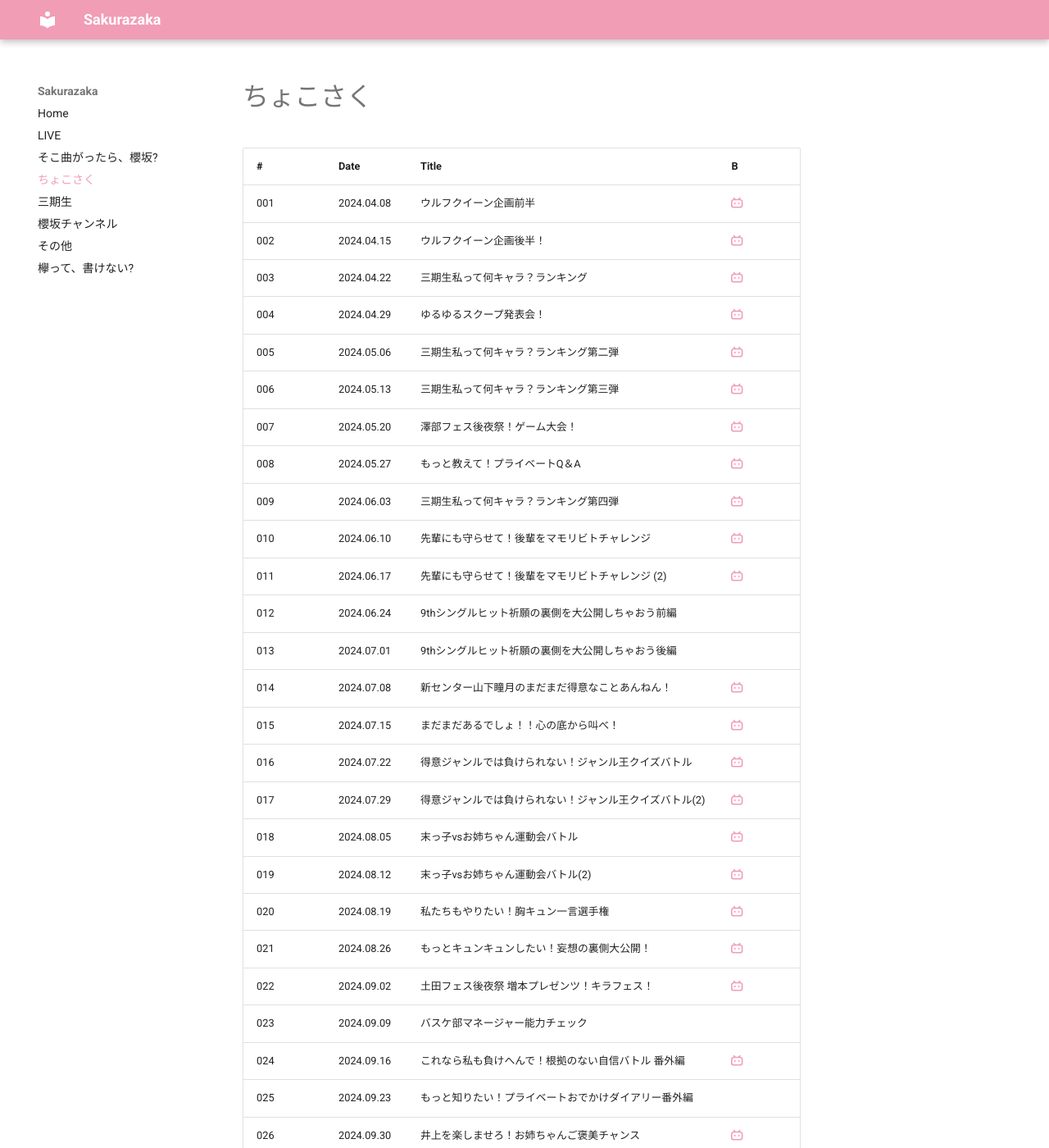
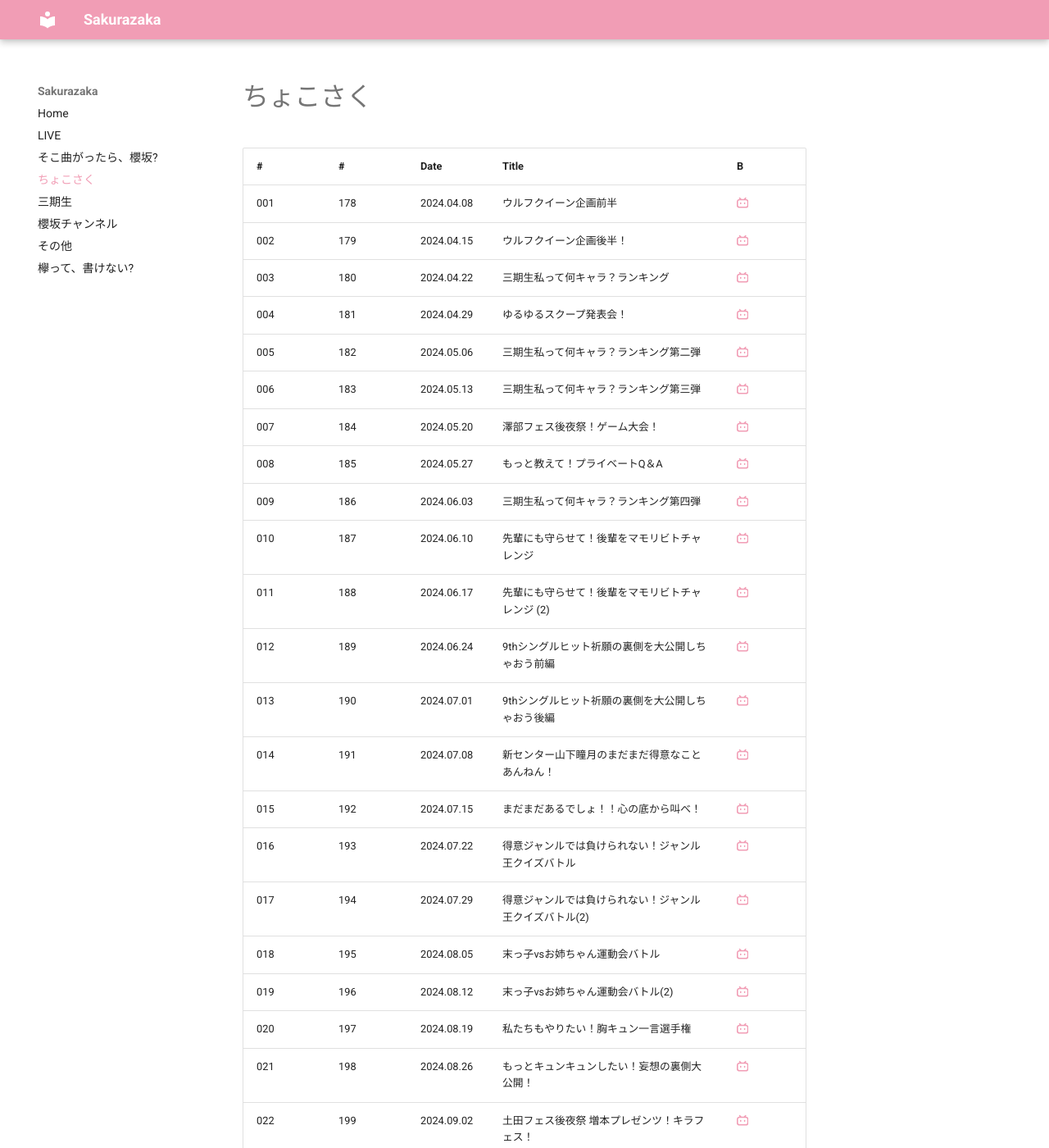
Before and after one commit to aki-192/sakura, an MkDocs documentation site: the page built from docs/chokosaku.md, in a window 1280 px wide and 1400 px high. Shown: the whole window at 82% size. Built offline with MkDocs 1.6.1 and Material for MkDocs 9.7.7, drawn with Linux system fonts in a browser that asks for light colours.

Commit message:
Update chokosaku.md

```diff
--- a/docs/chokosaku.md
+++ b/docs/chokosaku.md
@@ -4,31 +4,31 @@ title: ちょこさく
 
 # ちょこさく
 
-| #   | Date | Title | B |
-| --- | --- | --- | --- |
-| 001 | 2024.04.08 | ウルフクイーン企画前半 | [:simple-bilibili:](https://www.bilibili.com/video/BV18A4m1F72N?p=2) |
-| 002 | 2024.04.15 | ウルフクイーン企画後半！ | [:simple-bilibili:](https://www.bilibili.com/video/BV1sm421x79M?p=2) |
-| 003 | 2024.04.22 | 三期生私って何キャラ？ランキング | [:simple-bilibili:](https://www.bilibili.com/video/BV1gt421A7Mz?p=2) |
-| 004 | 2024.04.29 | ゆるゆるスクープ発表会！ | [:simple-bilibili:](https://www.bilibili.com/video/BV1nf421S7F4/) |
-| 005 | 2024.05.06 | 三期生私って何キャラ？ランキング第二弾 | [:simple-bilibili:](https://www.bilibili.com/video/BV1Mm421u7sN/) |
-| 006 | 2024.05.13 | 三期生私って何キャラ？ランキング第三弾 | [:simple-bilibili:](https://www.bilibili.com/video/BV1dm421u7kc/) |
-| 007 | 2024.05.20 | 澤部フェス後夜祭！ゲーム大会！ | [:simple-bilibili:](https://www.bilibili.com/video/BV19142117Rx/) |
-| 008 | 2024.05.27 | もっと教えて！プライベートQ＆A | [:simple-bilibili:](https://www.bilibili.com/video/BV1rs421g7ud/) |
-| 009 | 2024.06.03 | 三期生私って何キャラ？ランキング第四弾 | [:simple-bilibili:](https://www.bilibili.com/video/BV1mr421c7bh/) |
-| 010 | 2024.06.10 | 先輩にも守らせて！後輩をマモリビトチャレンジ | [:simple-bilibili:](https://www.bilibili.com/video/BV1Cw4m1v7sD/) |
-| 011 | 2024.06.17 | 先輩にも守らせて！後輩をマモリビトチャレンジ (2) | [:simple-bilibili:](https://www.bilibili.com/video/BV1Tf421Q75Q/) |
-| 012 | 2024.06.24 | 9thシングルヒット祈願の裏側を大公開しちゃおう前編 | |
-| 013 | 2024.07.01 | 9thシングルヒット祈願の裏側を大公開しちゃおう後編 | |
-| 014 | 2024.07.08 | 新センター山下瞳月のまだまだ得意なことあんねん！ | [:simple-bilibili:](https://www.bilibili.com/video/BV1Ky411q7gs/) |
-| 015 | 2024.07.15 | まだまだあるでしょ！！心の底から叫べ！ | [:simple-bilibili:](https://www.bilibili.com/video/BV19T421k7pT/) |
-| 016 | 2024.07.22 | 得意ジャンルでは負けられない！ジャンル王クイズバトル | [:simple-bilibili:](https://www.bilibili.com/video/BV1ux4y1s7fJ/) |
-| 017 | 2024.07.29 | 得意ジャンルでは負けられない！ジャンル王クイズバトル(2) | [:simple-bilibili:](https://www.bilibili.com/video/BV1mw4m1k7hz/) |
-| 018 | 2024.08.05 | 末っ子vsお姉ちゃん運動会バトル | [:simple-bilibili:](https://www.bilibili.com/video/BV12hayeVERh/) |
-| 019 | 2024.08.12 | 末っ子vsお姉ちゃん運動会バトル(2) | [:simple-bilibili:](https://www.bilibili.com/video/BV1hLnfe8E49/) |
-| 020 | 2024.08.19 | 私たちもやりたい！胸キュン一言選手権 | [:simple-bilibili:](https://www.bilibili.com/video/BV1LMpzenEJP/) |
-| 021 | 2024.08.26 | もっとキュンキュンしたい！妄想の裏側大公開！ | [:simple-bilibili:](https://www.bilibili.com/video/BV1NptFeKEgi/) |
-| 022 | 2024.09.02 | 土田フェス後夜祭 増本プレゼンツ！キラフェス！ | [:simple-bilibili:](https://www.bilibili.com/video/BV13Q1oYeEWz/) |
-| 023 | 2024.09.09 | バスケ部マネージャー能力チェック | |
-| 024 | 2024.09.16 | これなら私も負けへんで！根拠のない自信バトル 番外編 | [:simple-bilibili:](https://www.bilibili.com/video/BV1WVsaeDEo1?p=2) |
-| 025 | 2024.09.23 | もっと知りたい！プライベートおでかけダイアリー番外編 | |
-| 026 | 2024.09.30 | 井上を楽しませろ！お姉ちゃんご褒美チャンス | [:simple-bilibili:](https://www.bilibili.com/video/BV1Mv4PeSEZJ/) |
+| #   | #   | Date | Title | B |
+| --- | --- | --- | --- | --- |
+| 001 | 178 | 2024.04.08 | ウルフクイーン企画前半 | [:simple-bilibili:](https://www.bilibili.com/video/BV18A4m1F72N?p=2) |
+| 002 | 179 | 2024.04.15 | ウルフクイーン企画後半！ | [:simple-bilibili:](https://www.bilibili.com/video/BV1sm421x79M?p=2) |
+| 003 | 180 | 2024.04.22 | 三期生私って何キャラ？ランキング | [:simple-bilibili:](https://www.bilibili.com/video/BV1gt421A7Mz?p=2) |
+| 004 | 181 | 2024.04.29 | ゆるゆるスクープ発表会！ | [:simple-bilibili:](https://www.bilibili.com/video/BV1e211YuEmi?p=2) |
+| 005 | 182 | 2024.05.06 | 三期生私って何キャラ？ランキング第二弾 | [:simple-bilibili:](https://www.bilibili.com/video/BV1e211YuEmi?p=3) |
+| 006 | 183 | 2024.05.13 | 三期生私って何キャラ？ランキング第三弾 | [:simple-bilibili:](https://www.bilibili.com/video/BV1e211YuEmi?p=4) |
+| 007 | 184 | 2024.05.20 | 澤部フェス後夜祭！ゲーム大会！ | [:simple-bilibili:](https://www.bilibili.com/video/BV1e211YuEmi?p=5) |
+| 008 | 185 | 2024.05.27 | もっと教えて！プライベートQ＆A | [:simple-bilibili:](https://www.bilibili.com/video/BV1e211YuEmi?p=6) |
+| 009 | 186 | 2024.06.03 | 三期生私って何キャラ？ランキング第四弾 | [:simple-bilibili:](https://www.bilibili.com/video/BV1e211YuEmi?p=7) |
+| 010 | 187 | 2024.06.10 | 先輩にも守らせて！後輩をマモリビトチャレンジ | [:simple-bilibili:](https://www.bilibili.com/video/BV1e211YuEmi?p=8) |
+| 011 | 188 | 2024.06.17 | 先輩にも守らせて！後輩をマモリビトチャレンジ (2) | [:simple-bilibili:](https://www.bilibili.com/video/BV1e211YuEmi?p=9) |
+| 012 | 189 | 2024.06.24 | 9thシングルヒット祈願の裏側を大公開しちゃおう前編 | [:simple-bilibili:](https://www.bilibili.com/video/BV1e211YuEmi?p=10) |
+| 013 | 190 | 2024.07.01 | 9thシングルヒット祈願の裏側を大公開しちゃおう後編 | [:simple-bilibili:](https://www.bilibili.com/video/BV1KC12YFEhx?p=2) |
+| 014 | 191 | 2024.07.08 | 新センター山下瞳月のまだまだ得意なことあんねん！ | [:simple-bilibili:](https://www.bilibili.com/video/BV1KC12YFEhx?p=3) |
+| 015 | 192 | 2024.07.15 | まだまだあるでしょ！！心の底から叫べ！ | [:simple-bilibili:](https://www.bilibili.com/video/BV1KC12YFEhx?p=4) |
+| 016 | 193 | 2024.07.22 | 得意ジャンルでは負けられない！ジャンル王クイズバトル | [:simple-bilibili:](https://www.bilibili.com/video/BV1KC12YFEhx?p=5) |
+| 017 | 194 | 2024.07.29 | 得意ジャンルでは負けられない！ジャンル王クイズバトル(2) | [:simple-bilibili:](https://www.bilibili.com/video/BV1KC12YFEhx?p=6) |
+| 018 | 195 | 2024.08.05 | 末っ子vsお姉ちゃん運動会バトル | [:simple-bilibili:](https://www.bilibili.com/video/BV1KC12YFEhx?p=9) |
+| 019 | 196 | 2024.08.12 | 末っ子vsお姉ちゃん運動会バトル(2) | [:simple-bilibili:](https://www.bilibili.com/video/BV1KC12YFEhx?p=10) |
+| 020 | 197 | 2024.08.19 | 私たちもやりたい！胸キュン一言選手権 | [:simple-bilibili:](https://www.bilibili.com/video/BV1KC12YFEhx?p=11) |
+| 021 | 198 | 2024.08.26 | もっとキュンキュンしたい！妄想の裏側大公開！ | [:simple-bilibili:](https://www.bilibili.com/video/BV1KC12YFEhx?p=12) |
+| 022 | 199 | 2024.09.02 | 土田フェス後夜祭 増本プレゼンツ！キラフェス！ | [:simple-bilibili:](https://www.bilibili.com/video/BV1KC12YFEhx?p=13) |
+| 023 | 200 | 2024.09.09 | バスケ部マネージャー能力チェック | |
+| 024 | 201 | 2024.09.16 | これなら私も負けへんで！根拠のない自信バトル 番外編 | [:simple-bilibili:](https://www.bilibili.com/video/BV1WVsaeDEo1?p=2) |
+| 025 | 202 | 2024.09.23 | もっと知りたい！プライベートおでかけダイアリー番外編 | |
+| 026 | 203 | 2024.09.30 | 井上を楽しませろ！お姉ちゃんご褒美チャンス | [:simple-bilibili:](https://www.bilibili.com/video/BV1Mv4PeSEZJ/) |
```
